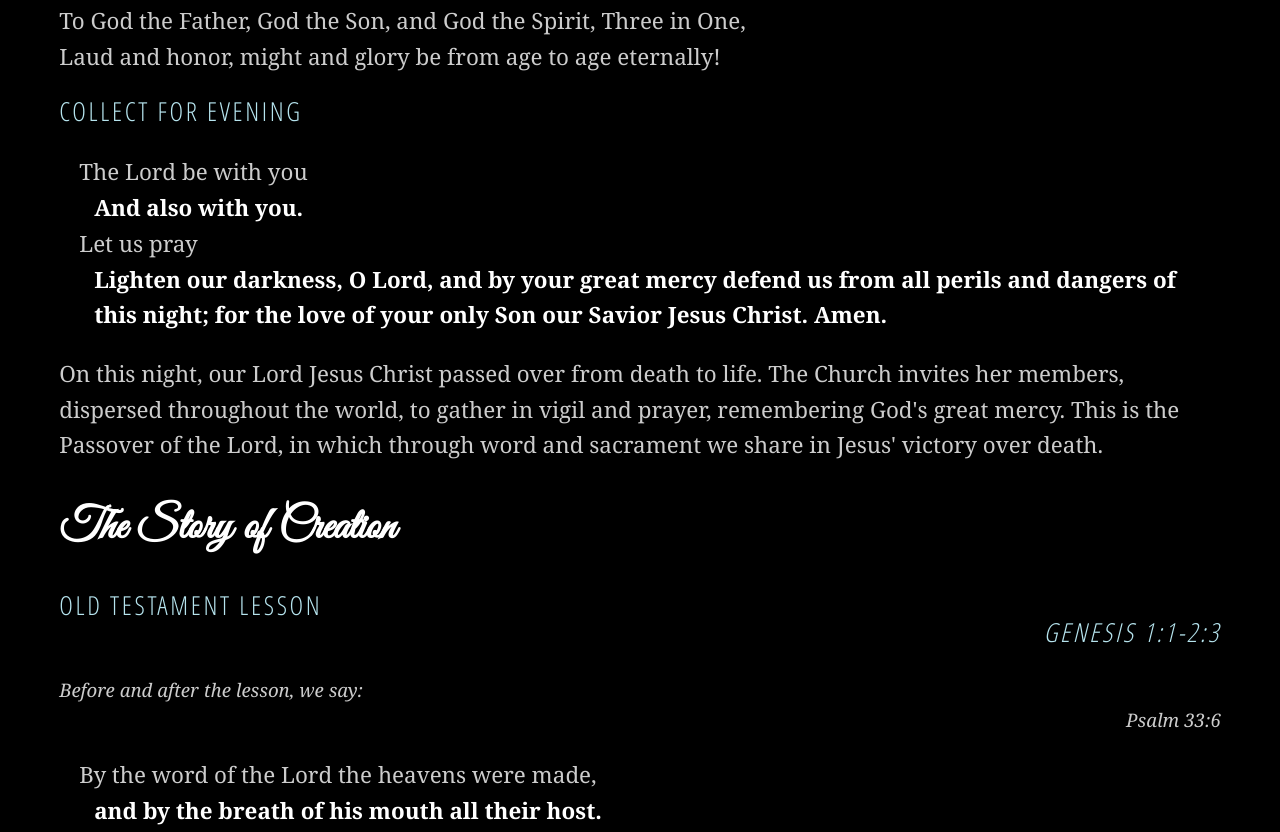
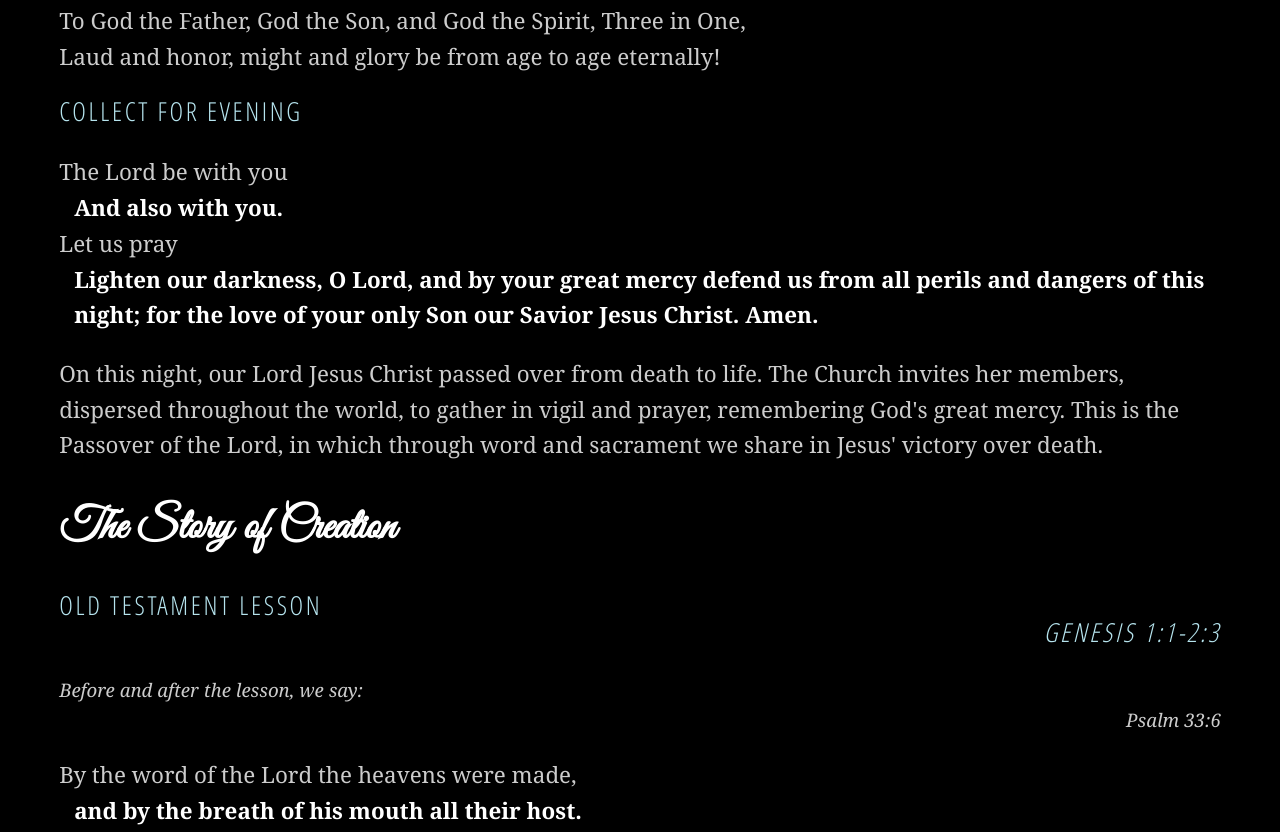
Before and after one commit to jamesefrank/bulletin, a plain HTML site: page index.html in a window 1280 px wide. Shown: the part 1654-2486 px from the top of the page. Drawn offline with nearby package versions, Linux system fonts and the light colour scheme.

Commit message:
no left margin on prayer

```diff
--- a/index.html
+++ b/index.html
@@ -30,7 +30,7 @@
 			.lyrics {font-weight: normal; color: #fff;}
 			.lyrics p {color: #fff;}
 			.lyrics.nosinging p {color: #ccc;}
-			.prayer {margin-left: 20px; margin-bottom: 10px;}
+			.prayer {margin-bottom: 10px;}
 			#toplink {position: fixed; left: 0; top: 0; right: 0; background-color: #b6e4ee; text-align: center; padding: 0px 0 2px 0; display: none;}
 			#toplink a {color: black; text-decoration: none; font-family: "OpenSansCondensedBold", sans-serif;}
 		</style>
```
